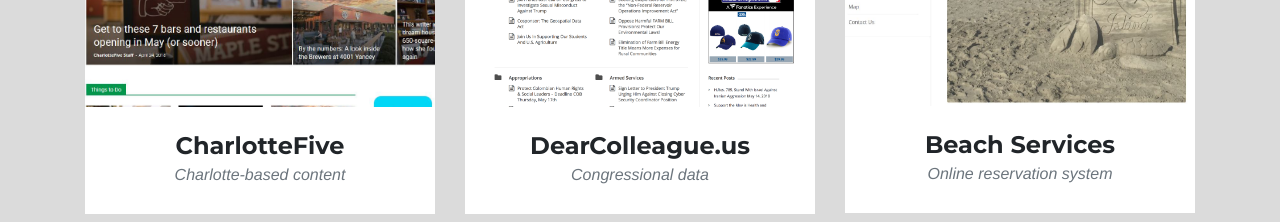
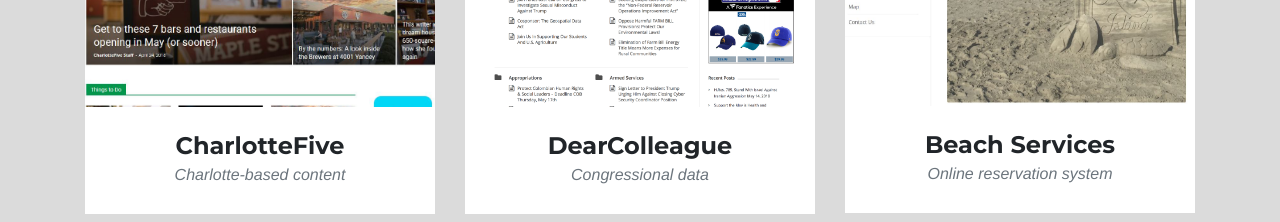
Before and after one commit to mrhanson3/mrhanson3.github.io, a plain HTML site: page index.html in a window 1280 px wide. Shown: the part 1220-1442 px from the top of the page. Drawn offline with nearby package versions, Linux system fonts and the light colour scheme; a script that the page names is missing; a web font is replaced by a local one.

Commit message:
Update index.html

```diff
--- a/index.html
+++ b/index.html
@@ -103,7 +103,7 @@
               <img class="img-fluid" src="img/portfolio/dc.png" alt="">
             </a>
             <div class="portfolio-caption">
-              <h4>DearColleague.us</h4>
+              <h4>DearColleague</h4>
               <p class="text-muted">Congressional data</p>
             </div>
           </div>
```
